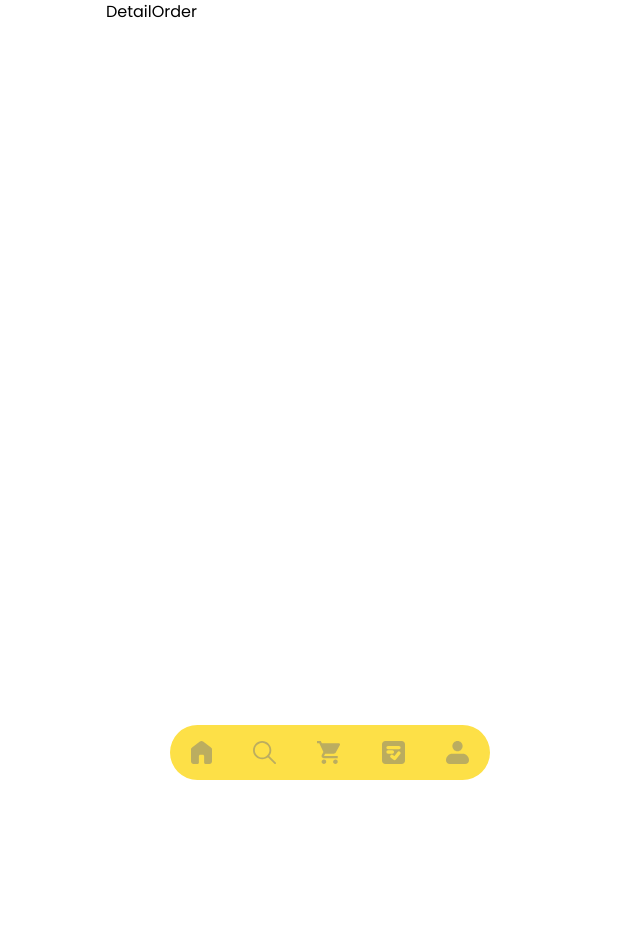
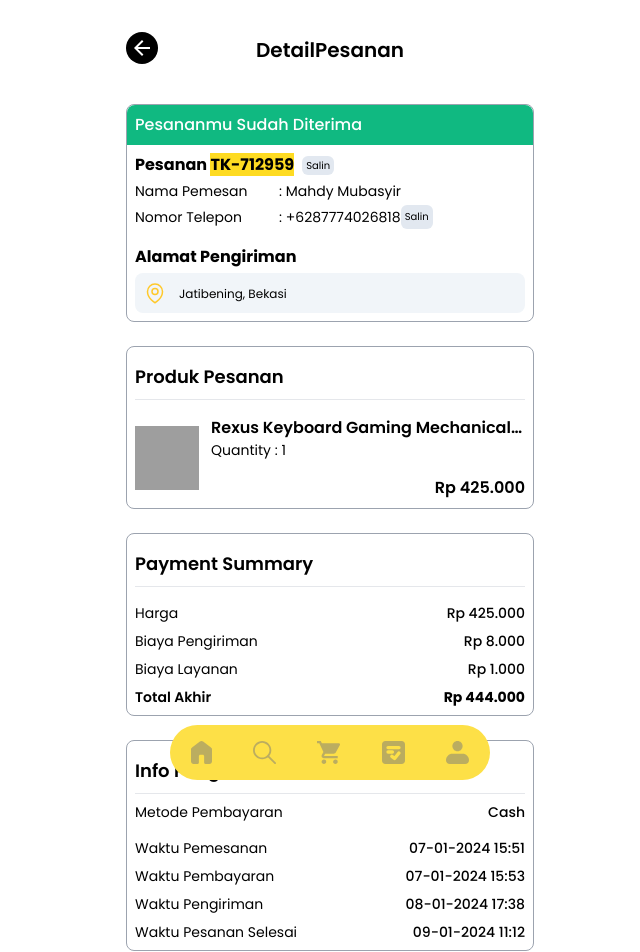
Before and after one commit to mubasyir19/TokoKu-Web, a Next.js app: page /transaction/1 in a window 1280 px wide. Shown: the top 952 px of the page, without its empty margins (310-950 px from the left). Before the commit the page ends 800 px from the top, so only its background shows below. Built offline with nearby package versions, Linux system fonts and the light colour scheme; grey boxes are pictures that could not be loaded.

Commit message:
ui: detail transaction

```diff
--- a/src/app/(menu)/cart/page.jsx
+++ b/src/app/(menu)/cart/page.jsx
@@ -48,13 +48,15 @@ export default function Cart() {
       <div className="mt-10 flex justify-between">
         <div className="my-auto">
           <p className="text-sm">Total</p>
-          <p className="text-xl font-bold">{formatHarga(cart?.totalAmount)}</p>
+          <p className="text-xl font-bold">
+            {formatHarga(cart?.totalAmount) ?? 0}
+          </p>
         </div>
         <div className="my-auto">
           <button
             onClick={handleCheckout}
             className="rounded-lg bg-yellow-300 px-4 py-2 font-semibold hover:bg-yellow-primary disabled:opacity-50"
-            disabled={cart.items.length === 0}
+            disabled={cart?.items?.length === 0}
           >
             Checkout
           </button>
--- a/src/app/(menu)/transaction/[id]/page.jsx
+++ /dev/null
@@ -1,9 +0,0 @@
-import React from "react";
-
-export default function DetailOrder() {
-  return (
-    <div>
-      <p>DetailOrder</p>
-    </div>
-  );
-}
--- /dev/null
+++ b/src/app/(menu)/transaction/[orderCode]/page.jsx
@@ -0,0 +1,181 @@
+"use client";
+
+import Image from "next/image";
+import { useRouter } from "next/navigation";
+import React, { useState } from "react";
+import { MapPinIcon } from "@heroicons/react/24/outline";
+import { formatHarga } from "@/helpers/utils";
+
+export default function DetailOrder() {
+  const [copied, setCopied] = useState("");
+  const route = useRouter();
+
+  const handleCopy = (text, label) => {
+    navigator.clipboard.writeText(text);
+    setCopied(label);
+    // setTimeout(() => setCopied(""), 2000);
+  };
+
+  return (
+    <div className="relative px-5 pb-40 pt-5">
+      <button
+        onClick={() => route.back()}
+        className="absolute left-5 top-8 rounded-full bg-black p-2"
+      >
+        <Image
+          src="/icons/arrow-left.svg"
+          width={20}
+          height={20}
+          alt="arrow"
+          className="h-4 w-4"
+          unoptimized
+        />
+      </button>
+      <div className="py-4 text-center">
+        <div className="text-xl font-semibold capitalize">DetailPesanan</div>
+      </div>
+      <div className="mt-6 rounded-lg border border-gray-400">
+        {/* <p className="bg-yellow-500 rounded-t-lg p-2 text-base font-medium text-white">
+          Menunggu pesanan di proses
+        </p> */}
+        {/* <p className="rounded-t-lg bg-orange-500 p-2 text-base font-medium text-white">
+          Pesananmu sedang di proses
+        </p> */}
+        {/* <p className="rounded-t-lg bg-sky-500 p-2 text-base font-medium text-white">
+          Pesananmu sedang diantar
+        </p> */}
+        <p className="rounded-t-lg bg-emerald-500 p-2 text-base font-medium text-white">
+          Pesananmu Sudah Diterima
+        </p>
+        <div className="p-2">
+          <div className="flex items-center gap-2">
+            <p className="text-base font-bold text-black">
+              Pesanan <span className="bg-[#FEDB22]">TK-712959</span>
+            </p>
+            <button
+              onClick={() => handleCopy("TK-712959", "kode")}
+              className="rounded-md bg-slate-200 px-1 py-0.5 text-[10px] text-black"
+            >
+              Salin
+            </button>
+          </div>
+          <div className="mt-1 space-y-1">
+            <div className="flex items-center text-sm">
+              <p className="w-36">Nama Pemesan</p>
+              <p>: Mahdy Mubasyir</p>
+            </div>
+            <div className="flex items-center text-sm">
+              <p className="w-36">Nomor Telepon</p>
+              <p>: +6287774026818</p>
+              <button
+                onClick={() => handleCopy("+6287774026818", "telepon")}
+                className="rounded-md bg-slate-200 px-1 py-0.5 text-[10px] text-black"
+              >
+                Salin
+              </button>
+            </div>
+          </div>
+          <p className="mt-4 text-base font-bold text-black">
+            Alamat Pengiriman
+          </p>
+          <div className="mt-1 flex items-center gap-3 rounded-lg bg-slate-100 p-2">
+            <div className="">
+              <MapPinIcon className="size-6 text-yellow-primary" />
+            </div>
+            <div className="flex-1">
+              {/* <p className="text-sm font-medium text-black">
+                Mahdy Mubasyir{" "}
+                <span className="text-xs text-black text-opacity-50">
+                  +6287774026818
+                </span>
+              </p> */}
+              <p className="mt-0.5 text-xs text-black">Jatibening, Bekasi</p>
+            </div>
+          </div>
+        </div>
+      </div>
+      <div className="mt-6 rounded-lg border border-gray-400 p-2">
+        <p className="my-2 text-lg font-semibold text-black">Produk Pesanan</p>
+        <hr className="my-1 bg-gray-500" />
+        <div className="mt-4 flex flex-col gap-2">
+          <div className="">
+            <div className="flex items-center gap-3">
+              <Image
+                src={`https://images.tokopedia.net/img/cache/500-square/VqbcmM/2023/8/4/a92cd594-b303-4a66-a1b4-0c2be98ea260.jpg.webp?ect=4g`}
+                width={100}
+                height={100}
+                alt="photo product"
+                className="size-16"
+                unoptimized
+              />
+              <div className="">
+                <p
+                  title="Rexus Keyboard Gaming Mechanical Leginore Mx9"
+                  className="line-clamp-1 text-base font-semibold text-black"
+                >
+                  Rexus Keyboard Gaming Mechanical Leginore Mx9
+                </p>
+                <p className="text-sm text-black">Quantity : 1</p>
+                <p className="mt-4 text-end text-base font-semibold text-black">
+                  {formatHarga(425000)}
+                </p>
+              </div>
+            </div>
+          </div>
+        </div>
+      </div>
+      <div className="mt-6 rounded-lg border border-gray-400 p-2">
+        <p className="my-2 text-lg font-semibold text-black">Payment Summary</p>
+        <hr className="my-1 bg-gray-500" />
+        <div className="mt-4">
+          <div className="mt-2 flex items-center justify-between">
+            <p className="text-sm text-black">Harga</p>
+            <p className="text-sm font-medium text-black">
+              {formatHarga(425000)}
+            </p>
+          </div>
+          <div className="mt-2 flex items-center justify-between">
+            <p className="text-sm text-black">Biaya Pengiriman</p>
+            <p className="text-sm font-medium text-black">Rp 8.000</p>
+          </div>
+          <div className="mt-2 flex items-center justify-between">
+            <p className="text-sm text-black">Biaya Layanan</p>
+            <p className="text-sm font-medium text-black">Rp 1.000</p>
+          </div>
+          <div className="mt-2 flex items-center justify-between">
+            <p className="text-sm font-semibold text-black">Total Akhir</p>
+            <p className="text-sm font-bold text-black">
+              {formatHarga(444000)}
+            </p>
+          </div>
+        </div>
+      </div>
+      <div className="mt-6 rounded-lg border border-gray-400 p-2">
+        <p className="my-2 text-lg font-semibold text-black">Info Pengiriman</p>
+        <hr className="my-1 bg-gray-500" />
+        <div className="mt-2 flex items-center justify-between">
+          <p className="text-sm text-black">Metode Pembayaran</p>
+          <p className="text-sm font-medium text-black">Cash</p>
+        </div>
+        <div className="mt-4">
+          <div className="mt-2 flex items-center justify-between">
+            <p className="text-sm text-black">Waktu Pemesanan</p>
+            <p className="text-sm font-medium text-black">07-01-2024 15:51</p>
+          </div>
+          <div className="mt-2 flex items-center justify-between">
+            <p className="text-sm text-black">Waktu Pembayaran</p>
+            <p className="text-sm font-medium text-black">07-01-2024 15:53</p>
+          </div>
+          <div className="mt-2 flex items-center justify-between">
+            <p className="text-sm text-black">Waktu Pengiriman</p>
+            <p className="text-sm font-medium text-black">08-01-2024 17:38</p>
+          </div>
+          <div className="mt-2 flex items-center justify-between">
+            <p className="text-sm text-black">Waktu Pesanan Selesai</p>
+            <p className="text-sm font-medium text-black">09-01-2024 11:12</p>
+          </div>
+        </div>
+      </div>
+    </div>
+  );
+}
--- a/src/app/(menu)/transaction/page.jsx
+++ b/src/app/(menu)/transaction/page.jsx
@@ -2,6 +2,7 @@
 
 import { formatHarga } from "@/helpers/utils";
 import useFetchOrder from "@/hooks/Order/useFetchOrder";
+import Link from "next/link";
 import { useRouter } from "next/navigation";
 import React, { useState } from "react";
 
@@ -97,9 +98,12 @@ export default function Transaction() {
                         <button className="rounded-lg bg-red-700 px-2 py-1 text-xs font-medium text-white">
                           Batalkan Pesanan
                         </button>
-                        <button className="rounded-lg bg-yellow-darken px-2 py-1 text-xs font-medium text-white">
+                        <Link
+                          href={`/transaction/${item.order_code}`}
+                          className="rounded-lg bg-yellow-darken px-2 py-1 text-xs font-medium text-white"
+                        >
                           Detail Pesanan
-                        </button>
+                        </Link>
                       </div>
                     </div>
                   </div>
--- a/src/helpers/utils.js
+++ b/src/helpers/utils.js
@@ -1,4 +1,5 @@
 export const formatHarga = (harga) => {
+  if (typeof harga !== "number" || isNaN(harga)) return "Rp 0";
   const hargaInteger = parseInt(harga);
   const hargaRupiah = new Intl.NumberFormat("id-ID", {
     style: "currency",
```
